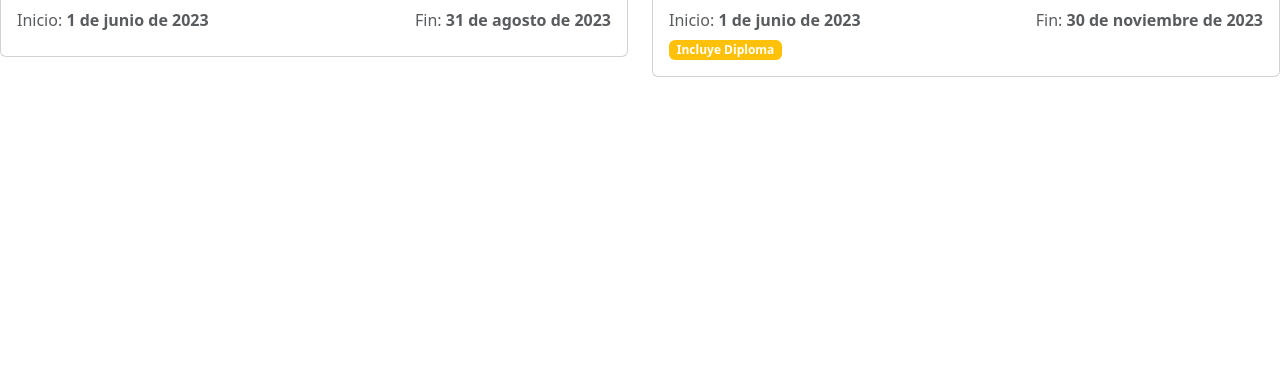
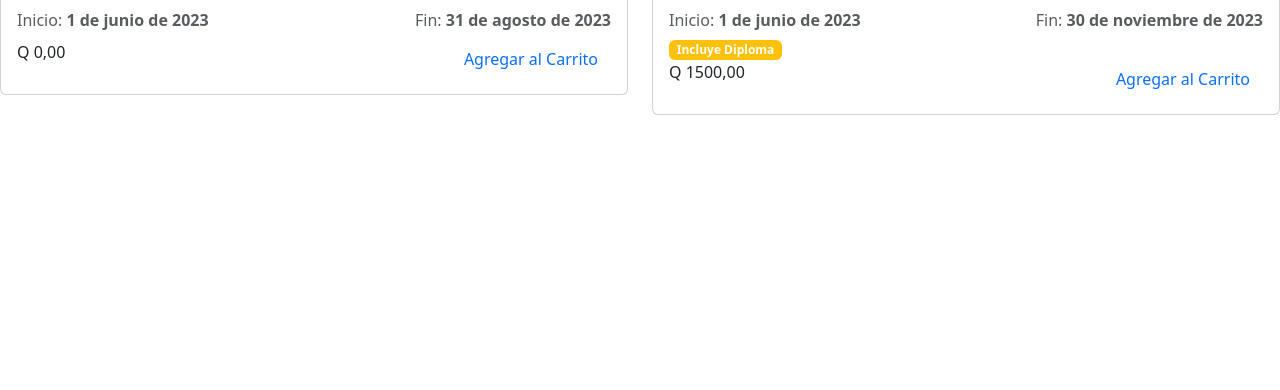
Before and after one commit to cjorellana/proyecto_django, a Django app: page / in a window 1280 px wide. Shown: the part 178-568 px from the top of the page. Run offline with Django 4.2, Linux system fonts and the light colour scheme; data comes from the database, SQL or seed files in the repository; some libraries are stand-ins or nearby versions.

Commit message:
Sube Index

```diff
--- a/eventos/templates/index.html
+++ b/eventos/templates/index.html
@@ -31,6 +31,14 @@
                         <span class="badge bg-warning">Incluye Diploma</span>
                     {% endif %}
 
+                    <div class="row">
+                        <div class="col">
+                            Q {{ row.precio }}
+                        </div>
+                        <div class="col col d-flex align-items-end flex-column">
+                            <a href="#" class="btn btn-link text-decoration-none">Agregar al Carrito</a>
+                        </div>
+                    </div>
 
 
                 </div>
```
